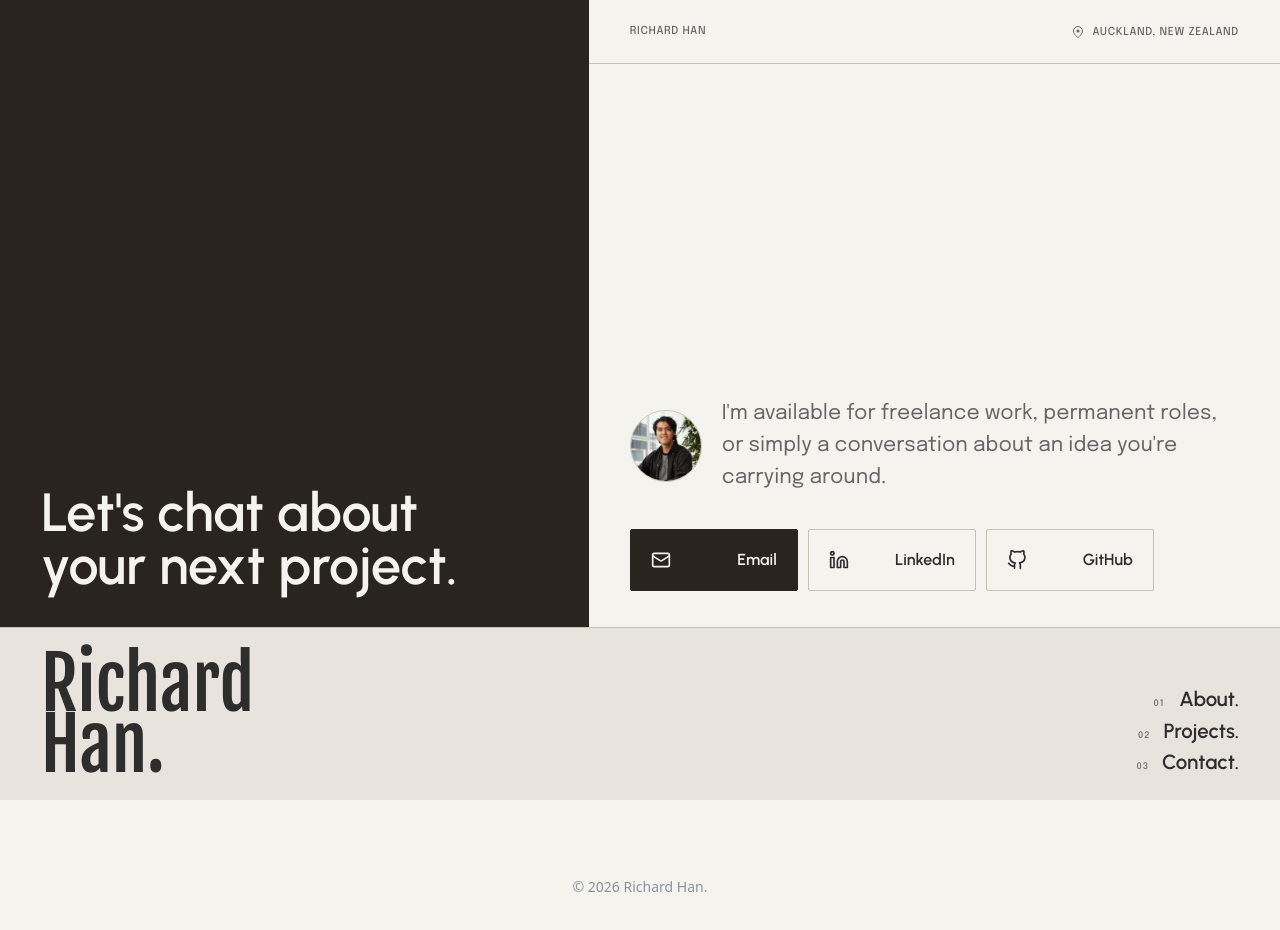
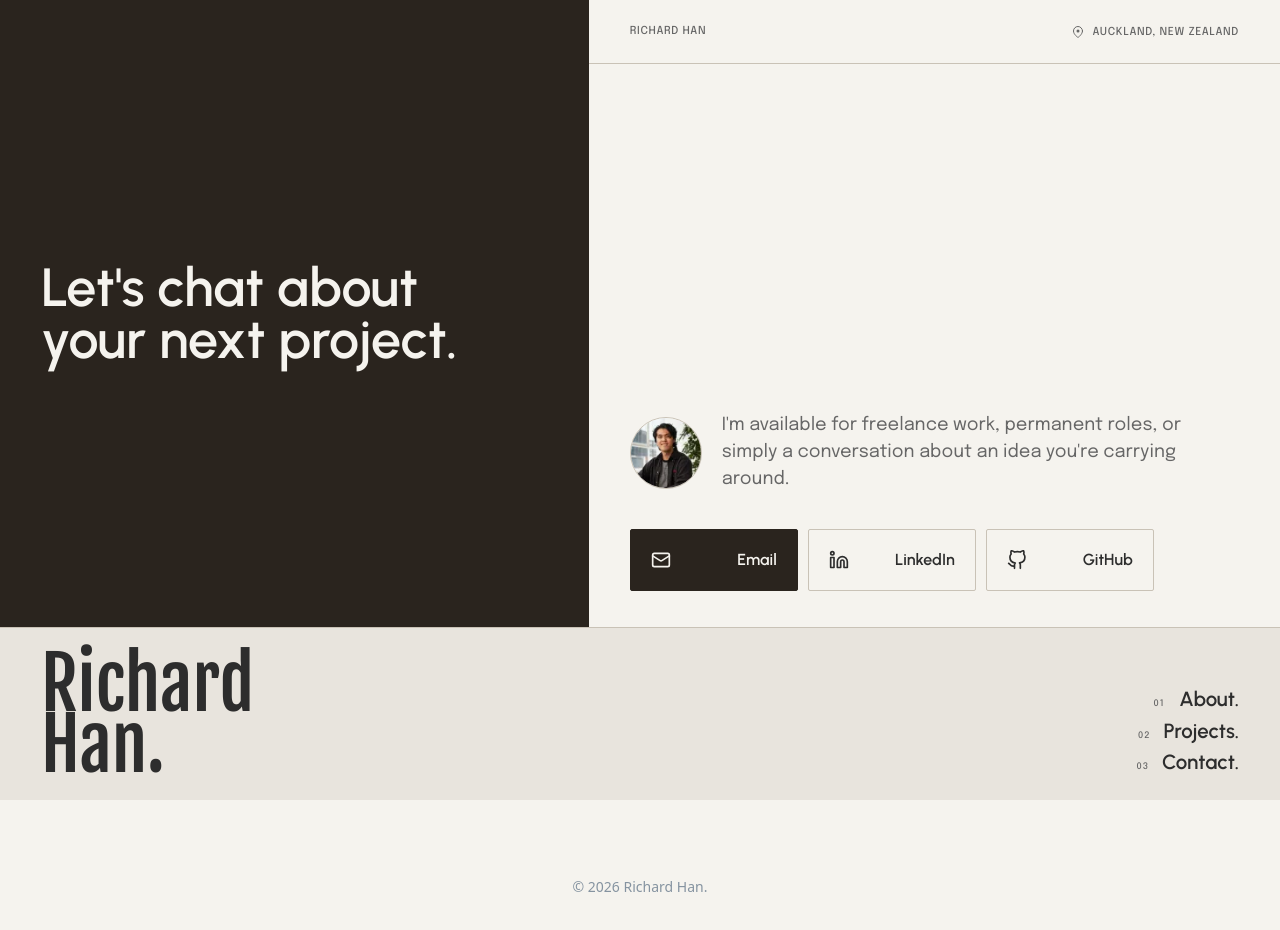
Before and after one commit to rlyhan/Richard-Han-Portfolio-New, a React (Vite) app: page /contact in a window 1280 px wide. Shown: the top 930 px of the page. Built offline with nearby package versions, Linux system fonts and the light colour scheme.

Commit message:
style: center contact heading and quiet the note
Co-Authored-By: Claude Sonnet 5.5 <noreply@anthropic.com>

```diff
--- a/src/pages/ContactPage.jsx
+++ b/src/pages/ContactPage.jsx
@@ -56,7 +56,7 @@ const ContactPage = () => {
           <h1
             id="contact-heading"
             className={cn(
-              "absolute inset-x-0 bottom-0 pb-5 font-urbanist text-[clamp(2.125rem,9vw,3rem)] leading-[0.98] font-semibold text-cream md:pb-7 md:text-[clamp(1.75rem,3.6vw,2.5rem)] lg:pb-9 lg:text-[clamp(2.5rem,4.2vw,3.75rem)]",
+              "absolute inset-x-0 top-1/2 -translate-y-1/2 font-urbanist text-[clamp(2.125rem,9vw,3rem)] leading-[0.98] font-semibold text-cream md:text-[clamp(1.75rem,3.6vw,2.5rem)] lg:text-[clamp(2.5rem,4.2vw,3.75rem)]",
               GUTTER_CLASS,
             )}
           >
@@ -87,7 +87,7 @@ const ContactPage = () => {
               className="size-[3.25rem] shrink-0 rounded-full border border-grid object-cover md:size-16 lg:size-[4.5rem]"
             />
 
-            <p className="max-w-[32rem] text-[0.8125rem] leading-[1.55] text-ash md:text-[1.0625rem] lg:text-[clamp(1.125rem,1.6vw,1.5rem)]">
+            <p className="max-w-[32rem] text-sm leading-normal text-ash md:text-base lg:text-lg">
               {CONTACT_NOTE}
             </p>
           </div>
```
